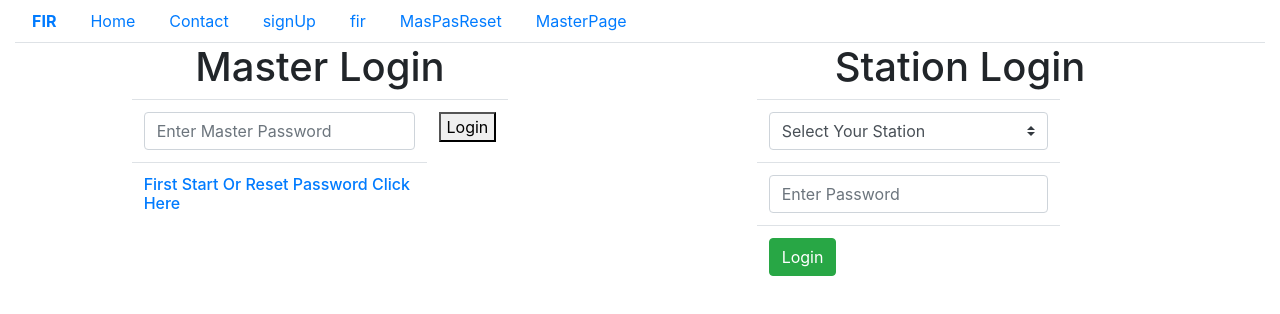
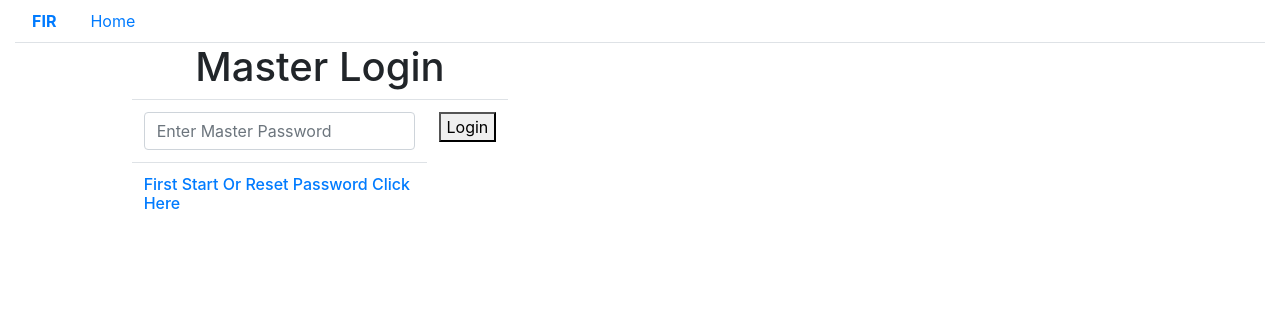
Before and after one commit to 5p4r70n/FirReg, an Angular app in the folder Frontend/: page / in a window 1280 px wide. Shown: the top 314 px of the page. Built offline with nearby package versions, Linux system fonts and the light colour scheme.

Commit message:
commented some not working objects

```diff
--- a/Frontend/src/app/home/home.component.html
+++ b/Frontend/src/app/home/home.component.html
@@ -29,7 +29,7 @@
     </div>
 
 
-    <div class="col-lg-6">
+    <!-- <div class="col-lg-6">
       <h1 class="text-center"> Station Login</h1>
       <div class="container-fluid">
         <div class="row">
@@ -61,7 +61,7 @@
         </div>
       </div>
 
-    </div>
+    </div> -->
   </div>
 
 </div>
--- a/Frontend/src/app/master-page/master-page.component.html
+++ b/Frontend/src/app/master-page/master-page.component.html
@@ -6,7 +6,7 @@
           <td><a href="signUp">Create Police Station</a></td>
         </tr>
         <tr>
-          <td><button (click)='getAll()' > show all cases</button></td>
+            <a class="nav-link" href="fir">fir registration</a>
         </tr>
       </table>
     <table>
--- a/Frontend/src/app/nav/nav.component.html
+++ b/Frontend/src/app/nav/nav.component.html
@@ -7,22 +7,22 @@
         <li class="nav-item">
           <a class="nav-link" href="">Home</a>
         </li>
-        <li class="nav-item">
+        <!-- <li class="nav-item">
           <a class="nav-link" href="contact">Contact</a>
-        </li>
+        </li> -->
 
-        <li class="nav-item">
+        <!-- <li class="nav-item">
           <a class="nav-link" href="signUp">signUp</a>
-        </li>
-        <li class="nav-item">
+        </li> -->
+        <!-- <li class="nav-item">
           <a class="nav-link" href="fir">fir</a>
-        </li>
-        <li class="nav-item">
+        </li> -->
+        <!-- <li class="nav-item">
           <a class="nav-link" href="MasPasReset">MasPasReset</a>
         </li>
         <li class="nav-item">
-          <a class="nav-link" href="MasterPage">MasterPage</a>
-        </li>
+          <a class="nav-link" href="MasterPage">MasterPage</a> -->
+        <!-- </li> -->
       </ul>
     </nav>
   </div>
```
